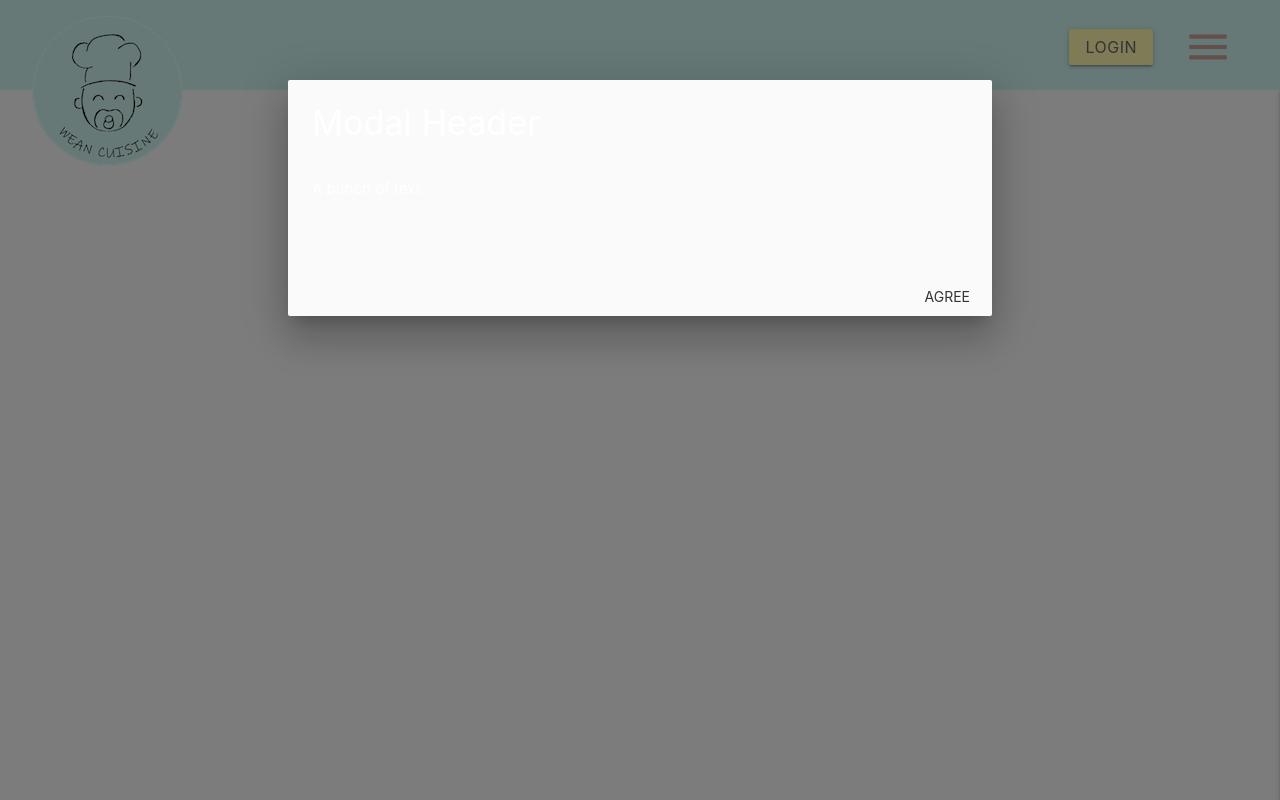
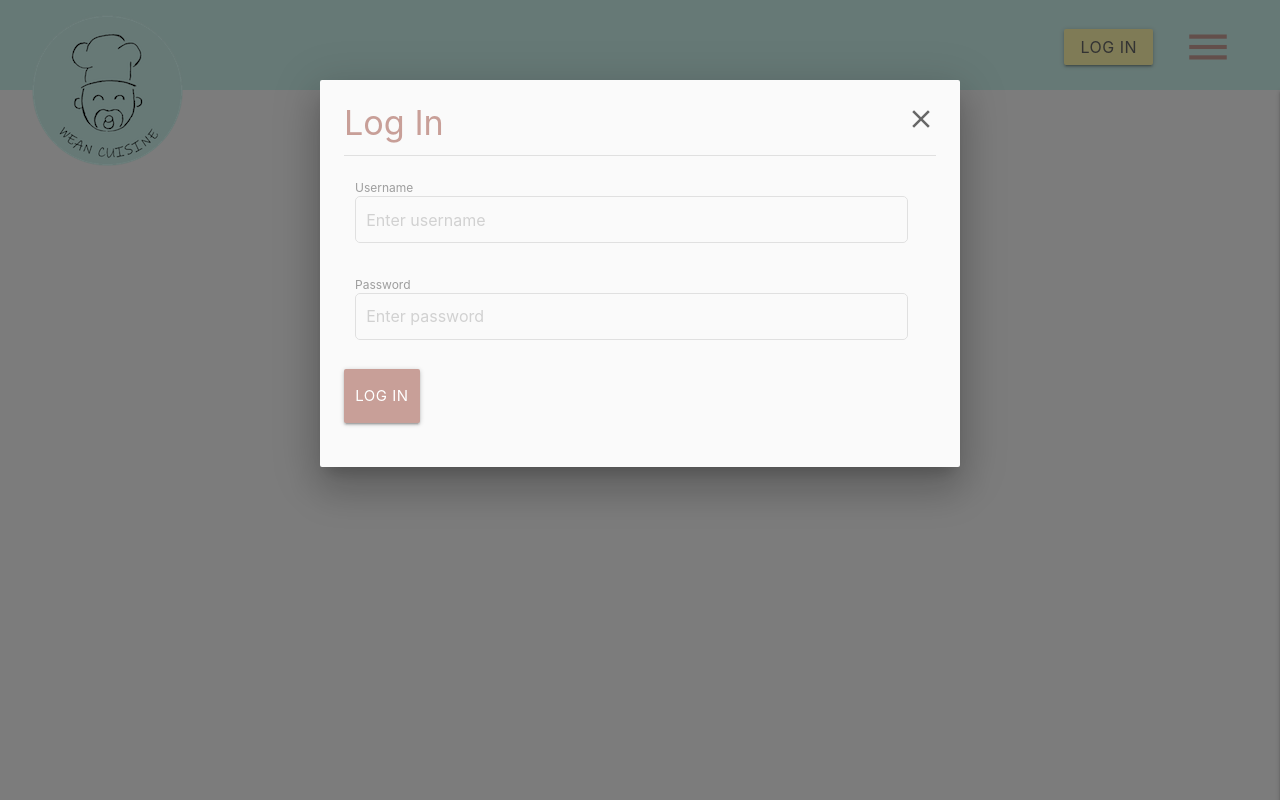
Before and after one commit to Lucyjpjones/wean-cuisine, a Flask app: page / in a window 1280 px wide, after a click on "LOG IN". Run offline with Flask 2, Linux system fonts and the light colour scheme; data that the repository does not hold is empty; some libraries are stand-ins or nearby versions.

Commit message:
Modal working and in line with design spec, link still to add

```diff
--- a/static/css/style.css
+++ b/static/css/style.css
@@ -43,3 +43,35 @@ nav .brand-logo {
     margin-top:90px;
     text-align: center;
 }
+
+/* -------------------- Login/Register modal*/
+
+.modal {
+    width: 50%;
+}
+
+.modal-content h4 {
+    color:#C89F98;
+}
+
+#modal-btn-inner {
+    background-color:#C89F98;
+}
+
+#modal-close {
+    color: #666666;
+    padding: 0;
+    font-size: 30px;
+}
+
+.divider {
+    margin-bottom: 20px;
+}
+
+input#password, input#username {
+    width: 95%;
+    border: 1px solid #e0e0e0;
+    border-radius: 5px;
+    margin-top: 20px;
+    padding-left: 10px;
+}
--- a/templates/base.html
+++ b/templates/base.html
@@ -23,22 +23,46 @@
     <header>
       <nav id="inner-header">
          <div class="nav-wrapper">
+            <!-- logo -->
             <a href="{{ url_for('get_recipes') }}" class="brand-logo">
                 <img class="responsive-img" src="{{ url_for('static', filename='assets/images/logo.png') }}" alt="Wean Cuisine Logo">
             </a>
+            <!-- Nav elements -->
             <ul class="nav-btns right">
                 <!-- Modal login Trigger -->
-                <li><a id="login-btn" class="btn modal-trigger" href="#modal1">Login</a></li>
+                <li><a id="login-btn" class="btn modal-trigger" href="#modal1">LOG IN</a></li>
                 <!-- Modal login Structure -->
                 <div id="modal1" class="modal">
                     <div class="modal-content">
-                    <h4>Modal Header</h4>
-                    <p>A bunch of text</p>
-                    </div>
-                    <div class="modal-footer">
-                    <a href="#!" class="modal-close waves-effect waves-green btn-flat">Agree</a>
+                        <h4>Log In
+                            <a href="#!" id="modal-close" class="modal-close material-icons right">close</a>
+                        </h4>
+                        <div class="divider"></div>
+                        <!-- Username -->
+                        <div class="row">
+                            <div class="input-field col s12">
+                                <input placeholder="Enter username" id="username" name="username" type="text" class="validate">
+                                <label for="username">Username</label>
+                            </div>
+                        </div>
+                        <!-- Password -->
+                        <div class="row">
+                            <div class="input-field col s12">
+                                <input placeholder="Enter password" id="password" name= "password" type="password" class="validate">
+                                <label for="password">Password</label>
+                            </div>
+                        </div>
+                        <!-- Link to Register -->
+
+                        <!-- Submit btn -->
+                        <div class="row">
+                            <button type="submit" id="modal-btn-inner" class="col s-12 btn-large">
+                            LOG IN
+                            </button>
+                        </div>
                     </div>
                 </div>
+
                 <!-- Sidenav menu Trigger -->
                 <li><a href="#" id="menu" data-target="menu-items" class="sidenav-trigger show-on-large"><i id="menu-icon" class="material-icons">menu</i></a></li>
             </ul>
```
